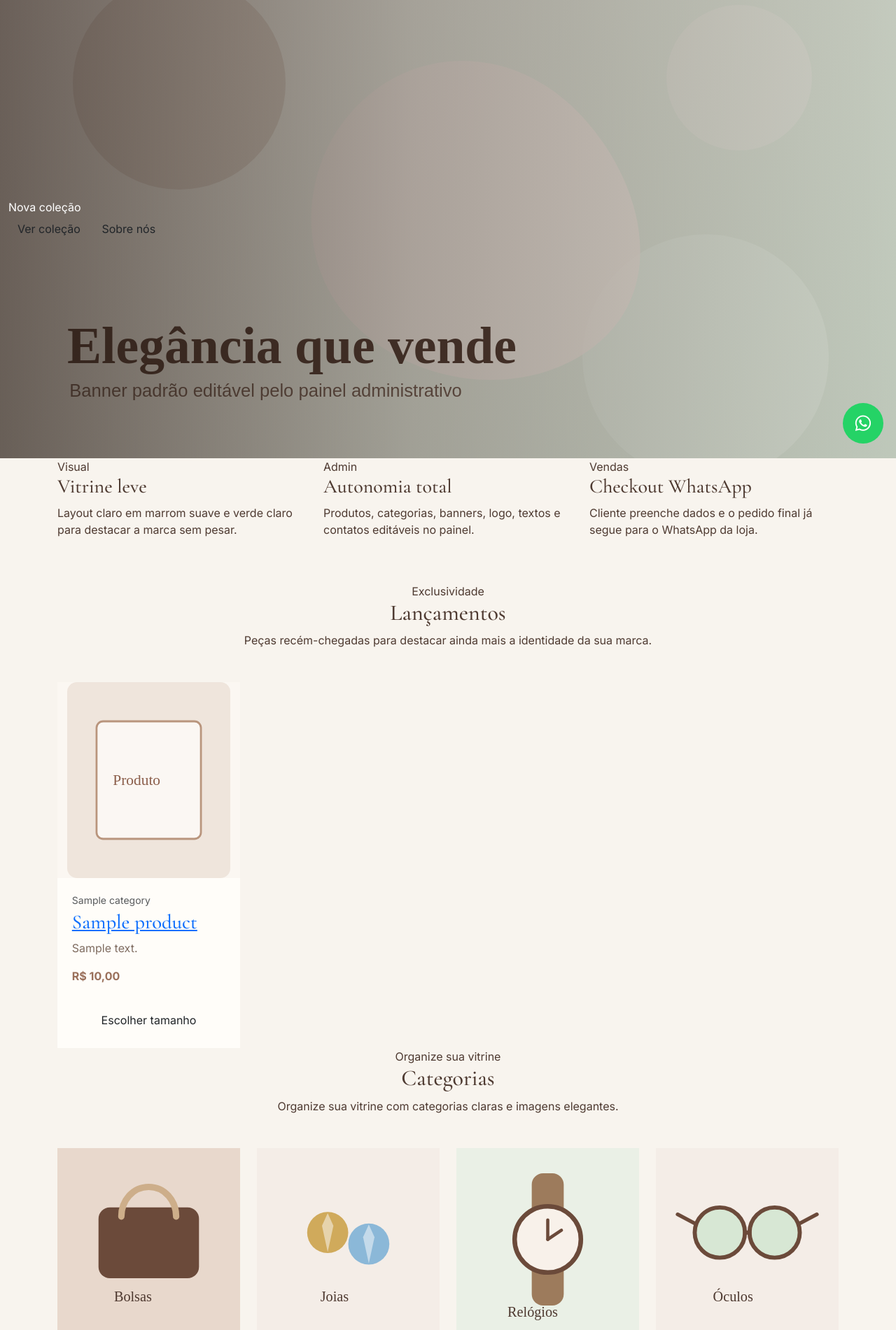
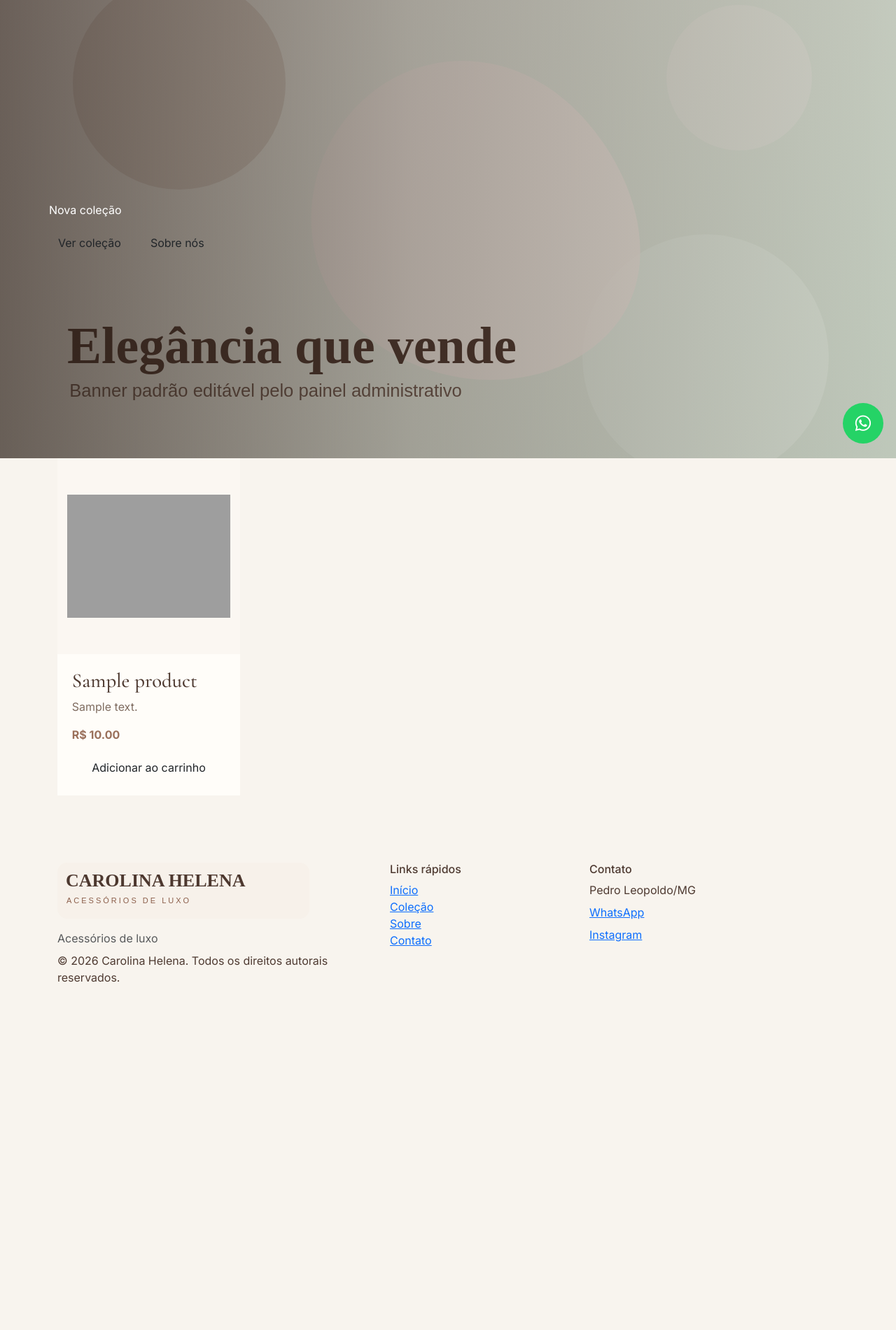
Before and after one commit to gabrieldigitalsales-del/carolina-helena, a Flask app: template templates/home.html in a window 1280 px wide. Shown: the part 148-2049 px from the top of the page at 70% size. After the commit the page ends 1552 px from the top, so only its background shows below. Run offline with Flask 3, Linux system fonts and the light colour scheme; tables that the repository leaves empty hold one stand-in row (values such as "Sample post"); the template is opened without the code that fills it: values that come from a table or form of the project are taken from there, most other values are stand-ins (such as "Sample title", 1, 10 or a date in 2020); parts of the project's set-up code (start-up, migrations or seed data) failed here and were passed over; grey boxes are pictures that could not be loaded.

Commit message:
Atualizar o home.html

```diff
--- a/templates/home.html
+++ b/templates/home.html
@@ -2,171 +2,101 @@
 {% block title %}{{ site.store_name }} | Início{% endblock %}
 
 {% block content %}
+
 <section class="hero-section">
     {% if banners %}
     <div id="heroCarousel" class="carousel slide" data-bs-ride="carousel">
+
         <div class="carousel-inner">
             {% for banner in banners %}
             <div class="carousel-item {% if loop.first %}active{% endif %}">
+
                 <div class="hero-banner">
-                    <img
-                        src="{{ url_for('static', filename=banner.image) }}"
-                        alt="{{ banner.title }}"
+
+                    <img src="{{ url_for('static', filename=banner.image) }}"
                          class="hero-image"
-                    >
+                         alt="{{ banner.title }}">
+
                     <div class="hero-overlay"></div>
 
-                    <div class="hero-content-wrap">
-                        <div class="container">
-                            <div class="hero-content">
-                                {% if site.hero_kicker %}
-                                <span class="section-kicker text-white">{{ site.hero_kicker }}</span>
-                                {% endif %}
+                    <div class="container hero-content">
+                        <span class="section-kicker text-white">
+                            {{ site.hero_kicker }}
+                        </span>
 
-                                {% if banner.title %}
                         <h1>{{ banner.title }}</h1>
-                                {% endif %}
 
-                                {% if banner.subtitle %}
                         <p>{{ banner.subtitle }}</p>
-                                {% endif %}
 
-                                <div class="hero-buttons mb-4">
-                                    {% if banner.button_link and banner.button_text %}
+                        <div class="d-flex gap-3 flex-wrap">
                             <a href="{{ banner.button_link }}" class="btn btn-primary-custom">
                                 {{ banner.button_text }}
                             </a>
-                                    {% endif %}
 
                             <a href="{{ url_for('about') }}" class="btn btn-soft-custom">
                                 Sobre nós
                             </a>
                         </div>
                     </div>
+
                 </div>
-                    </div>
-                </div>
+
             </div>
             {% endfor %}
         </div>
 
-        {% if banners|length > 1 %}
-        <button class="carousel-control-prev" type="button" data-bs-target="#heroCarousel" data-bs-slide="prev" aria-label="Banner anterior">
-            <span class="carousel-control-prev-icon"></span>
-        </button>
-        <button class="carousel-control-next" type="button" data-bs-target="#heroCarousel" data-bs-slide="next" aria-label="Próximo banner">
-            <span class="carousel-control-next-icon"></span>
-        </button>
-        {% endif %}
     </div>
     {% endif %}
 </section>
 
+<!-- PRODUTOS -->
+
 <section class="section-space bg-soft">
     <div class="container">
-        <div class="row g-4 mb-5">
-            <div class="col-md-4">
-                <div class="feature-card">
-                    <span class="section-kicker">Visual</span>
-                    <h3>Vitrine leve</h3>
-                    <p>Layout claro em marrom suave e verde claro para destacar a marca sem pesar.</p>
-                </div>
+
+        <div class="row g-4">
+            {% for product in launches %}
+            <div class="col-12 col-md-6 col-lg-3">
+
+                <div class="product-card">
+
+                    <a href="{{ url_for('product_detail', slug=product.slug) }}" class="product-image-link">
+
+                        <div class="product-thumb-wrap">
+                            <img src="{{ url_for('static', filename=product.image or 'images/default.png') }}"
+                                 class="product-image"
+                                 alt="{{ product.name }}">
                         </div>
 
-            <div class="col-md-4">
-                <div class="feature-card">
-                    <span class="section-kicker">Admin</span>
-                    <h3>Autonomia total</h3>
-                    <p>Produtos, categorias, banners, logo, textos e contatos editáveis no painel.</p>
-                </div>
+                    </a>
+
+                    <div class="product-body">
+
+                        <h3>{{ product.name }}</h3>
+
+                        <p class="product-text">
+                            {{ product.description[:80] }}
+                        </p>
+
+                        <div class="price-row">
+                            <span class="current-price">
+                                R$ {{ "%.2f"|format(product.price) }}
+                            </span>
                         </div>
 
-            <div class="col-md-4">
-                <div class="feature-card">
-                    <span class="section-kicker">Vendas</span>
-                    <h3>Checkout WhatsApp</h3>
-                    <p>Cliente preenche dados e o pedido final já segue para o WhatsApp da loja.</p>
-                </div>
-            </div>
+                        <a href="#" class="btn btn-primary-custom w-100">
+                            Adicionar ao carrinho
+                        </a>
+
                     </div>
 
-        <div class="text-center">
-            <span class="section-kicker">Exclusividade</span>
-            <h2 class="section-title">{{ site.home_launches_title }}</h2>
-            <p class="section-subtitle">{{ site.home_launches_subtitle }}</p>
                 </div>
 
-        <div class="row g-4 mt-4">
-            {% for product in launches %}
-            <div class="col-12 col-md-6 col-lg-3">
-                {% include 'partials/product_card.html' %}
-            </div>
-            {% else %}
-            <div class="col-12">
-                <div class="empty-block">
-                    <h3>Cadastre seus lançamentos</h3>
-                    <p>Os produtos marcados no painel já aparecem aqui automaticamente.</p>
-                </div>
             </div>
             {% endfor %}
         </div>
+
     </div>
 </section>
 
-<section class="section-space">
-    <div class="container text-center">
-        <span class="section-kicker">Organize sua vitrine</span>
-        <h2 class="section-title">{{ site.home_categories_title }}</h2>
-        <p class="section-subtitle">{{ site.home_categories_subtitle }}</p>
-
-        <div class="row g-4 mt-4">
-            {% for category in categories %}
-            <div class="col-6 col-lg-3">
-                <a href="{{ url_for('collection', categoria=category.slug) }}" class="category-card">
-                    <div class="category-thumb">
-                        <img
-                            src="{{ url_for('static', filename=category.image or 'images/category-default.svg') }}"
-                            alt="{{ category.name }}"
-                        >
-                    </div>
-                    <h3>{{ category.name }}</h3>
-                    {% if category.description %}
-                    <p>{{ category.description }}</p>
-                    {% endif %}
-                </a>
-            </div>
-            {% else %}
-            <div class="col-12">
-                <div class="empty-block">
-                    <h3>Nenhuma categoria cadastrada</h3>
-                    <p>Crie categorias pelo painel para montar sua vitrine.</p>
-                </div>
-            </div>
-            {% endfor %}
-        </div>
-    </div>
-</section>
-
-<section class="section-space bg-soft-green">
-    <div class="container text-center">
-        <span class="section-kicker">Favoritos</span>
-        <h2 class="section-title">{{ site.home_best_sellers_title }}</h2>
-        <p class="section-subtitle">{{ site.home_best_sellers_subtitle }}</p>
-
-        <div class="row g-4 mt-4">
-            {% for product in best_sellers %}
-            <div class="col-12 col-md-6 col-lg-3">
-                {% include 'partials/product_card.html' %}
-            </div>
-            {% else %}
-            <div class="col-12">
-                <div class="empty-block">
-                    <h3>Marque mais vendidos no admin</h3>
-                    <p>Os produtos sinalizados como mais vendidos aparecem aqui.</p>
-                </div>
-            </div>
-            {% endfor %}
-        </div>
-    </div>
-</section>
 {% endblock %}
```
Lines whose indentation alone changed are shown as unchanged.
